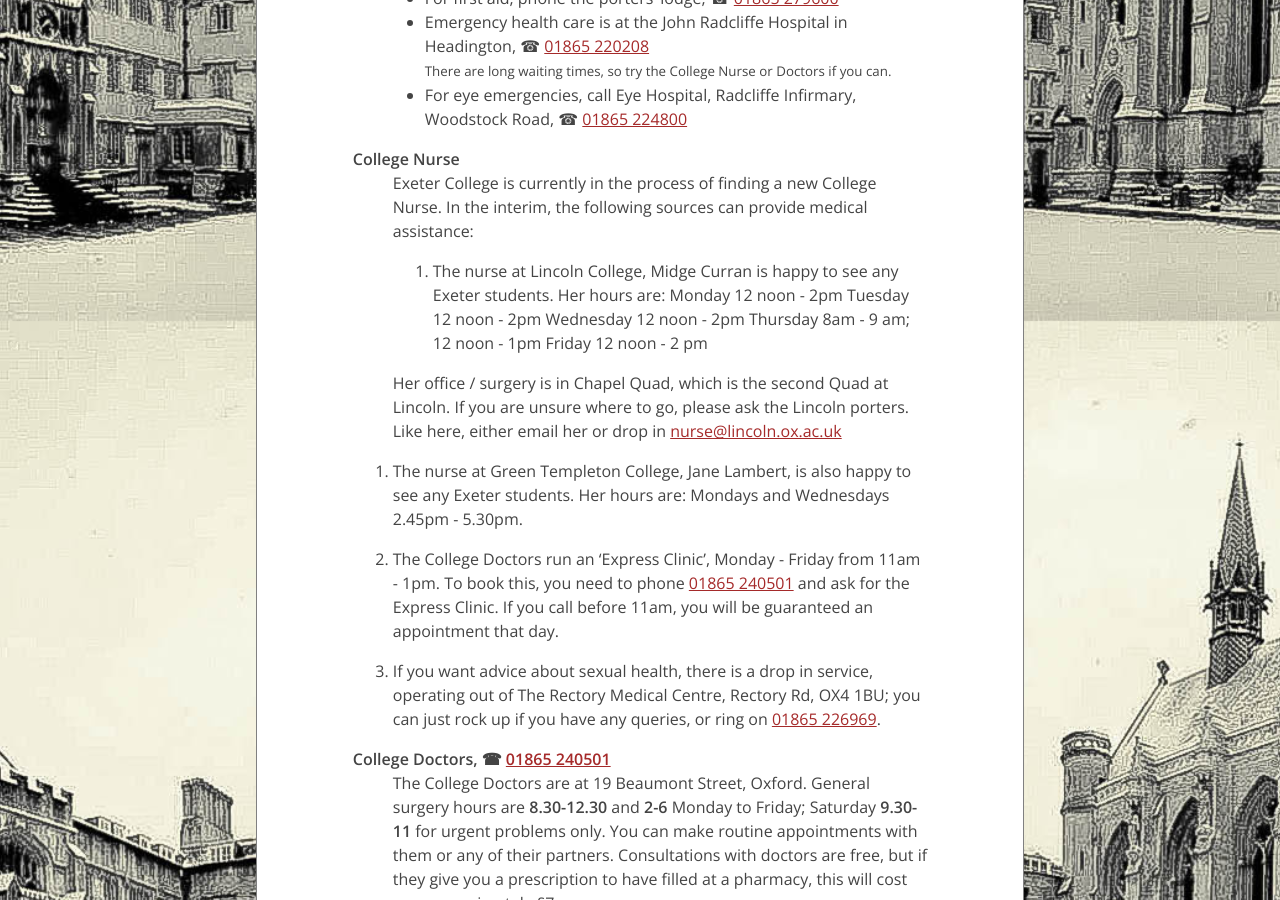
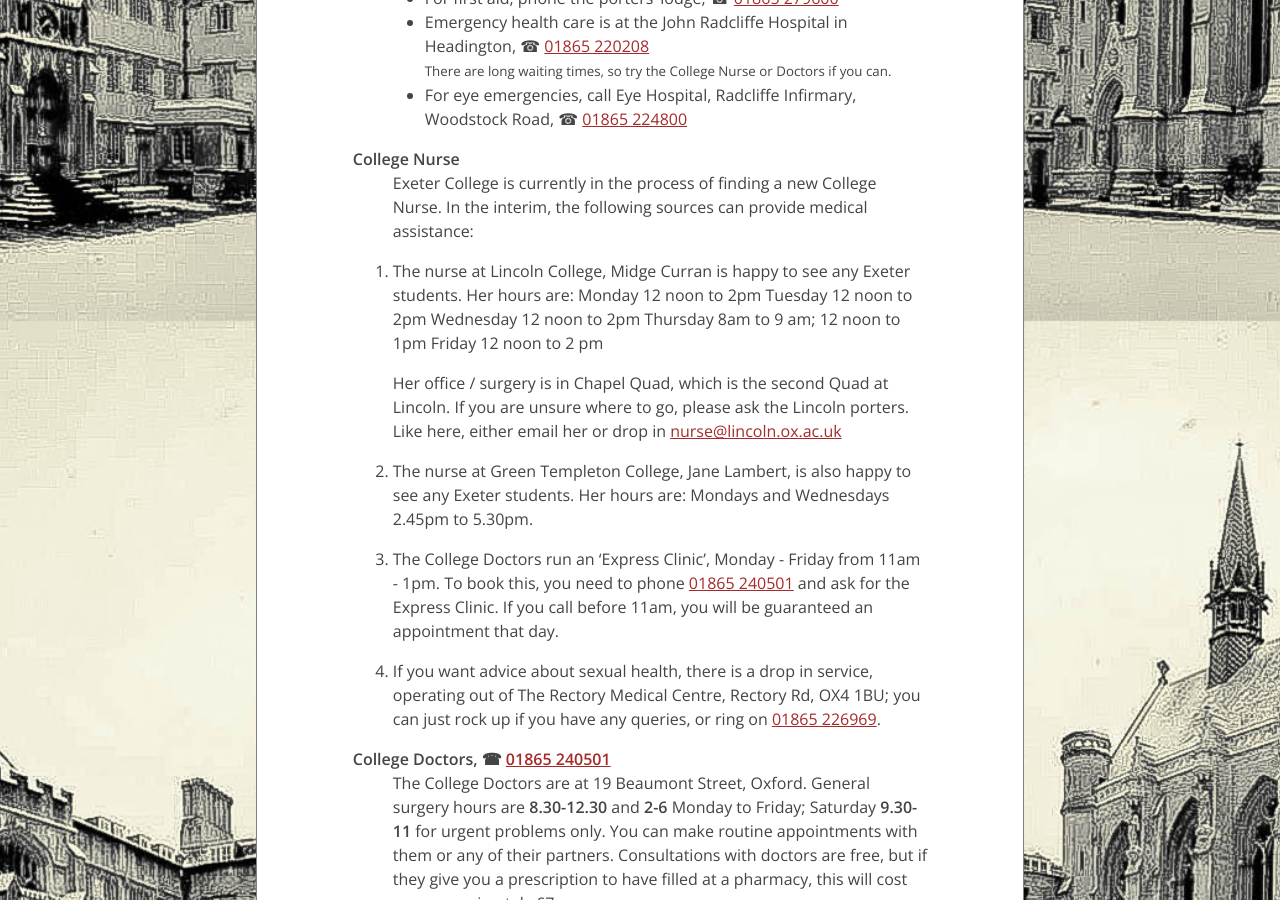
Before and after one commit to exetermcr/exetermcr.github.io, a Jekyll site: the page built from medical.markdown, in a window 1280 px wide and 900 px high, scrolled down 579 px. Built offline with Jekyll 4.4.1, drawn with Linux system fonts in a browser that asks for light colours.

```diff
--- a/medical.markdown
+++ b/medical.markdown
@@ -14,13 +14,14 @@ First Aid
 
 College Nurse
 : Exeter College is currently in the process of finding a new College Nurse. In the interim, the following sources can provide medical assistance:
+
 1. The nurse at Lincoln College, Midge Curran is happy to see any Exeter
    students. Her hours are:
-   Monday         12 noon - 2pm
-   Tuesday         12 noon - 2pm
-   Wednesday     12 noon - 2pm
-   Thursday         8am - 9 am; 12 noon - 1pm
-   Friday             12 noon - 2 pm
+   Monday         12 noon to 2pm
+   Tuesday         12 noon to 2pm
+   Wednesday     12 noon to 2pm
+   Thursday         8am to 9 am; 12 noon to 1pm
+   Friday             12 noon to 2 pm
 
    Her office / surgery is in Chapel Quad, which is the second Quad at
    Lincoln. If you are unsure where to go, please ask the Lincoln porters.
@@ -28,7 +29,7 @@ College Nurse
 
 2. The nurse at Green Templeton College, Jane Lambert, is also happy to
    see any Exeter students. Her hours are:
-   Mondays and Wednesdays 2.45pm - 5.30pm.
+   Mondays and Wednesdays 2.45pm to 5.30pm.
 
 3. The College Doctors run an 'Express Clinic', Monday - Friday from 11am - 1pm.
    To book this, you need to phone [01865 240501](tel:01865240501) and ask for the Express
```
